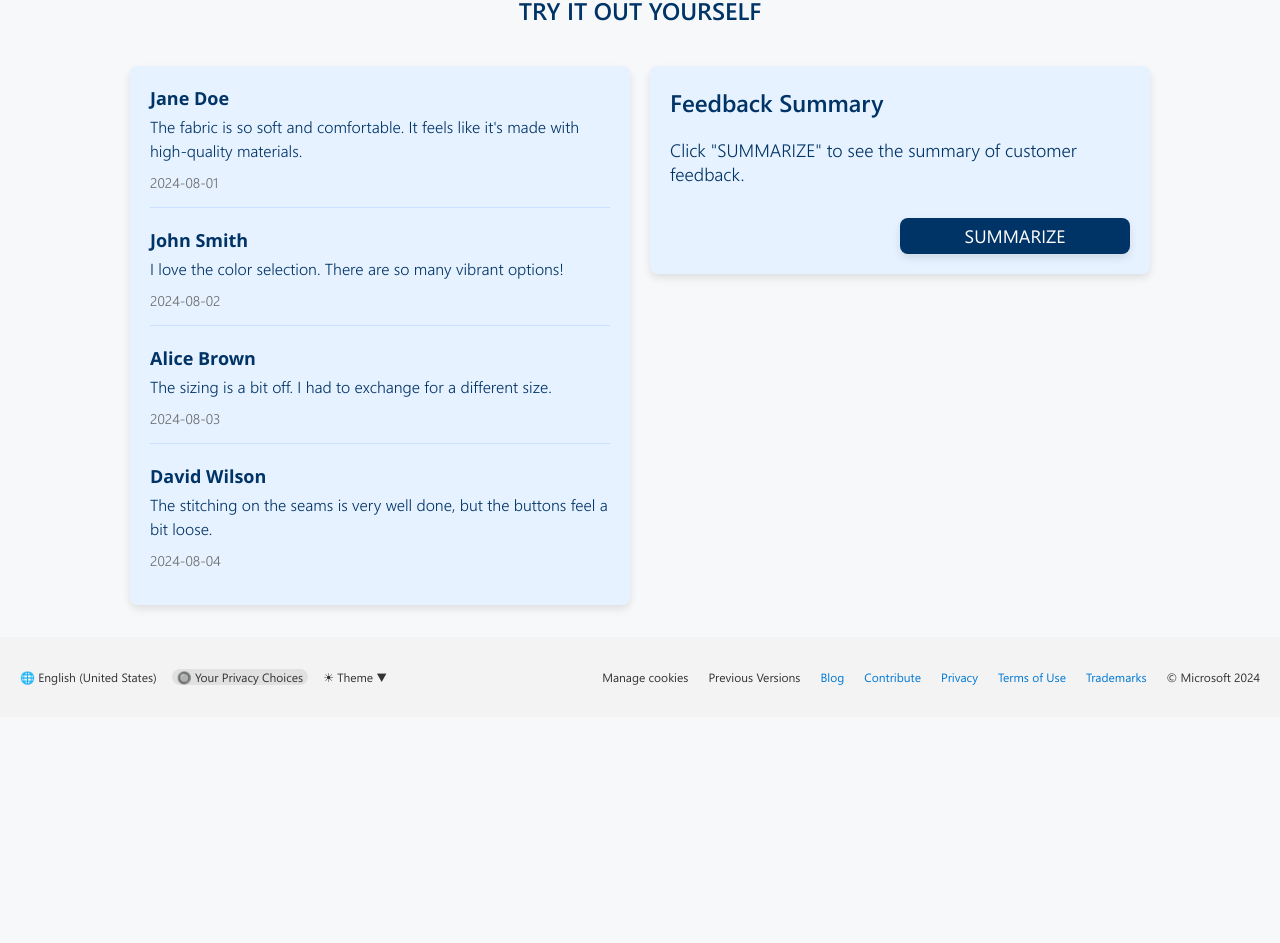
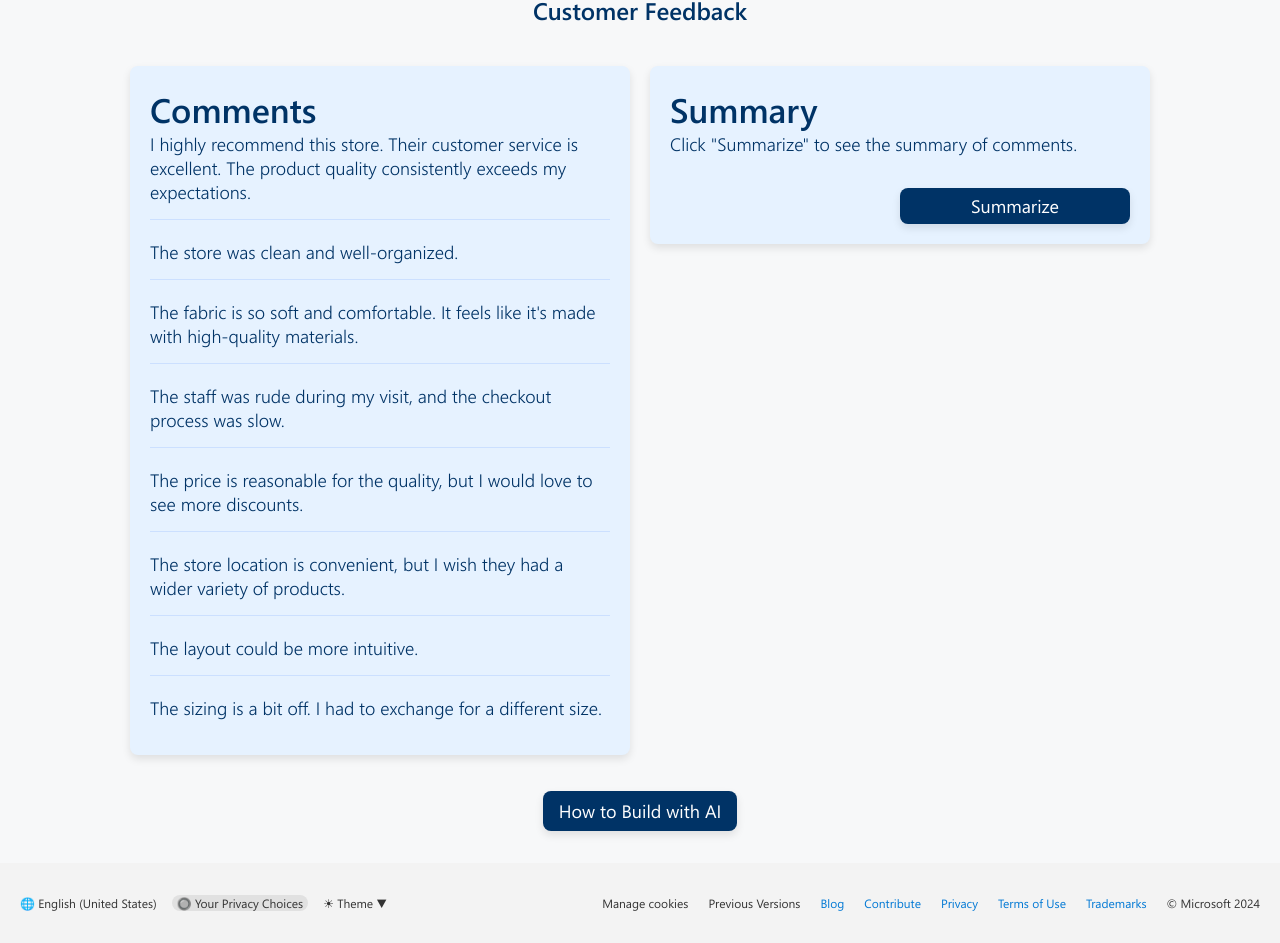
Before and after one commit to AnjaliDeviMehra/IndustryProject, a React (Vite) app: page /demo in a window 1280 px wide. Shown: the part 595-1538 px from the top of the page. Before the commit the page ends 1312 px from the top, so only its background shows below. Built offline with nearby package versions, Linux system fonts and the light colour scheme.

Commit message:
update demo page merging coloring keywords and positive negative feedbacks

```diff
--- a/src/components/Demo/Demo.jsx
+++ b/src/components/Demo/Demo.jsx
@@ -1,57 +1,48 @@
 import React, { useState } from "react";
-import "./Demo.scss";
+import "./Demo.scss"; // Ensure you have appropriate styles for keyword highlighting
 
 const initialComments = [
-  {
-    text: "The fabric is so soft and comfortable. It feels like it's made with high-quality materials.",
-    user: "Jane Doe",
-    date: "2024-08-01",
-  },
-  {
-    text: "I love the color selection. There are so many vibrant options!",
-    user: "John Smith",
-    date: "2024-08-02",
-  },
-  {
-    text: "The sizing is a bit off. I had to exchange for a different size.",
-    user: "Alice Brown",
-    date: "2024-08-03",
-  },
-  {
-    text: "The stitching on the seams is very well done, but the buttons feel a bit loose.",
-    user: "David Wilson",
-    date: "2024-08-04",
-  },
-  // {
-  //   text: "The design is trendy and stylish. I've received so many compliments!",
-  //   user: "Megan Taylor",
-  //   date: "2024-08-05",
-  // },
-  // {
-  //   text: "I wish the material was more durable. It started to show wear after a few washes.",
-  //   user: "Chris Johnson",
-  //   date: "2024-08-06",
-  // },
-  // {
-  //   text: "The price is reasonable for the quality, but I would love to see more discounts.",
-  //   user: "Emily Davis",
-  //   date: "2024-08-07",
-  // },
+  "I highly recommend this store. Their customer service is excellent. The product quality consistently exceeds my expectations.",
+  "The store was clean and well-organized.",
+  "The fabric is so soft and comfortable. It feels like it's made with high-quality materials.",
+  "The staff was rude during my visit, and the checkout process was slow.",
+  "The price is reasonable for the quality, but I would love to see more discounts.",
+  "The store location is convenient, but I wish they had a wider variety of products.",
+  "The layout could be more intuitive.",
+  "The sizing is a bit off. I had to exchange for a different size.",
 ];
 
 const initialSummary = {
-  summary: (
+  total: (
     <p>
-      Customers appreciate the <span className="keyword">soft</span> and{" "}
-      <span className="keyword">comfortable fabric</span>,{" "}
-      <span className="keyword">vibrant color options</span>, and{" "}
-      <span className="keyword">trendy design</span> of the clothing. The{" "}
-      <span className="keyword">stitching</span> is generally praised, though
-      there are some concerns about the{" "}
-      <span className="keyword">durability of materials</span> and the{" "}
-      <span className="keyword">accuracy of sizing</span>. Overall, the product
-      is seen as <span className="keyword">stylish</span> and{" "}
-      <span className="keyword">reasonably priced</span>.
+      Overall, the store receives positive reviews for{" "}
+      <span className="keyword">excellent customer service</span>,{" "}
+      <span className="keyword">high-quality products</span>, and a{" "}
+      <span className="keyword">clean, well-organized environment</span>.
+      However, some customers noted{" "}
+      <span className="keyword">staff rudeness</span>,{" "}
+      <span className="keyword">slow checkout</span>,{" "}
+      <span className="keyword">high prices</span>,{" "}
+      <span className="keyword">limited variety</span>, and a{" "}
+      <span className="keyword">non-intuitive layout</span>.
+    </p>
+  ),
+  positive: (
+    <p>
+      Customers highly recommend this store due to{" "}
+      <span className="keyword">excellent customer service</span>,{" "}
+      <span className="keyword">high-quality products</span>, and a{" "}
+      <span className="keyword">clean, well-organized environment</span>.
+    </p>
+  ),
+  negative: (
+    <p>
+      Some customers expressed concerns about{" "}
+      <span className="keyword">staff rudeness</span>,{" "}
+      <span className="keyword">slow checkout</span>,{" "}
+      <span className="keyword">high prices</span>,{" "}
+      <span className="keyword">limited product variety</span>, and a{" "}
+      <span className="keyword">non-intuitive store layout</span>.
     </p>
   ),
 };
@@ -59,6 +50,7 @@ const initialSummary = {
 export const Demo = () => {
   const [comments, setComments] = useState(initialComments);
   const [summary, setSummary] = useState(null);
+  const [activeSummary, setActiveSummary] = useState("total");
 
   const handleSummarize = () => {
     setSummary(initialSummary);
@@ -66,38 +58,67 @@ export const Demo = () => {
 
   return (
     <div className="container">
-      <h2 className="comments__header">TRY IT OUT YOURSELF</h2>
+      <h2 className="comments__header">Customer Feedback</h2>
       <div className="content-row">
         <div className="comments">
+          <h2>Comments</h2>
           <div>
             {comments.map((comment, index) => (
               <div key={index} className="comment">
-                <div className="comment__body">
-                  <h4 className="comment__user">{comment.user}</h4>
-                  <p className="comment__text">{comment.text}</p>
-                  <p className="comment__date">{comment.date}</p>
-                </div>
+                <p>{comment}</p>
               </div>
             ))}
           </div>
         </div>
 
         <div className="summary">
-          <h2 className="summary__header">Feedback Summary</h2>
+          <h2>Summary</h2>
           {summary ? (
-            <div>{summary.summary}</div>
+            <div>
+              <div className="summary__types">
+                <button
+                  className="summary__button"
+                  onClick={() => setActiveSummary("total")}
+                >
+                  Total Summary
+                </button>
+                <button
+                  className="summary__button"
+                  onClick={() => setActiveSummary("positive")}
+                >
+                  Positive Summary
+                </button>
+                <button
+                  className="summary__button"
+                  onClick={() => setActiveSummary("negative")}
+                >
+                  Negative Summary
+                </button>
+              </div>
+              <div style={{ marginTop: "0.625rem" }}>
+                {summary[activeSummary]}
+              </div>
+            </div>
           ) : (
-            <p>Click "SUMMARIZE" to see the summary of customer feedback.</p>
+            <p>Click "Summarize" to see the summary of comments.</p>
           )}
           <div className="comment-button__container">
             {!summary && (
               <button className="button__Summarize" onClick={handleSummarize}>
-                SUMMARIZE
+                Summarize
               </button>
             )}
           </div>
         </div>
       </div>
+
+      <a
+        href="https://www.microsoft.com/en-us/microsoft-viva/glint"
+        target="_blank"
+        rel="noopener noreferrer"
+      >
+        <button className="button__AI">How to Build with AI</button>
+      </a>
     </div>
   );
 };
--- a/src/components/Demo/Demo.scss
+++ b/src/components/Demo/Demo.scss
@@ -21,7 +21,7 @@
 
     .comments,
     .summary {
-      background-color: #e6f2ff; /* Light blue background */
+      background-color: #e6f2ff;
       color: #003366;
       padding: 20px;
       border-radius: 8px;
@@ -67,7 +67,7 @@
       }
 
       .keyword {
-        color: #f39c12; /* Complimentary orange color */
+        color: #f39c12;
         font-weight: bold;
       }
     }
@@ -75,17 +75,17 @@
     .button__Summarize {
       background-color: #003366;
       color: #ffffff;
-      padding: 15px 30px; /* Increased size */
-      font-size: 18px; /* Larger font size */
+      padding: 1 rem 2 rem;
+      font-size: 1.125rem;
       border: none;
-      border-radius: 8px;
+      border-radius: 0.5rem;
       cursor: pointer;
       width: 50%;
-      align-self: center; /* Center the button between the cards */
+      align-self: center;
       box-shadow: 0 4px 8px rgba(0, 0, 0, 0.1);
 
       &:hover {
-        background-color: #002244; /* Darker shade for hover */
+        background-color: #002244;
       }
     }
   }
@@ -96,3 +96,46 @@
   justify-content: flex-end;
   margin-top: 2rem;
 }
+
+.summary {
+  &__types {
+    display: flex;
+    gap: 1rem;
+  }
+
+  &__button {
+    background-color: #003366;
+    color: #ffffff;
+    padding: 1 rem 2 rem;
+    font-size: 1.125rem;
+    border: none;
+    border-radius: 0.5rem;
+    margin-top: 1rem;
+    cursor: pointer;
+    flex: 1;
+    align-items: center;
+    box-shadow: 0 4px 8px rgba(0, 0, 0, 0.1);
+    height: 2.5rem;
+    &:hover {
+      background-color: #002244;
+    }
+  }
+}
+
+.button__AI {
+  background-color: #003366;
+  color: #ffffff;
+  padding: 1 rem 2 rem;
+  font-size: 1.125rem;
+  border: none;
+  border-radius: 0.5rem;
+  margin-top: 1rem;
+  cursor: pointer;
+  width: 100%;
+  align-items: center;
+  box-shadow: 0 4px 8px rgba(0, 0, 0, 0.1);
+  height: 2.5rem;
+  &:hover {
+    background-color: #002244;
+  }
+}
--- a/src/pages/HomePage/HomePage.jsx
+++ b/src/pages/HomePage/HomePage.jsx
@@ -2,7 +2,7 @@ import React from "react";
 import "./Homepage.scss";
 import Spotlight from "../../components/Spotlight1/Spotlight";
 import HomepageNav from "../../components/HomepageNav/HomepageNav";
-
+import CommentSummarizerPage from "../CommentSummarizer/CommentSummarizerPage";
 export const HomePage = () => {
   return (
     <>
@@ -19,6 +19,7 @@ export const HomePage = () => {
     <div className="home_wrapper">
       <HomepageNav />
       <Spotlight />
+      <CommentSummarizerPage />
     </div>
     </>
   );
```
